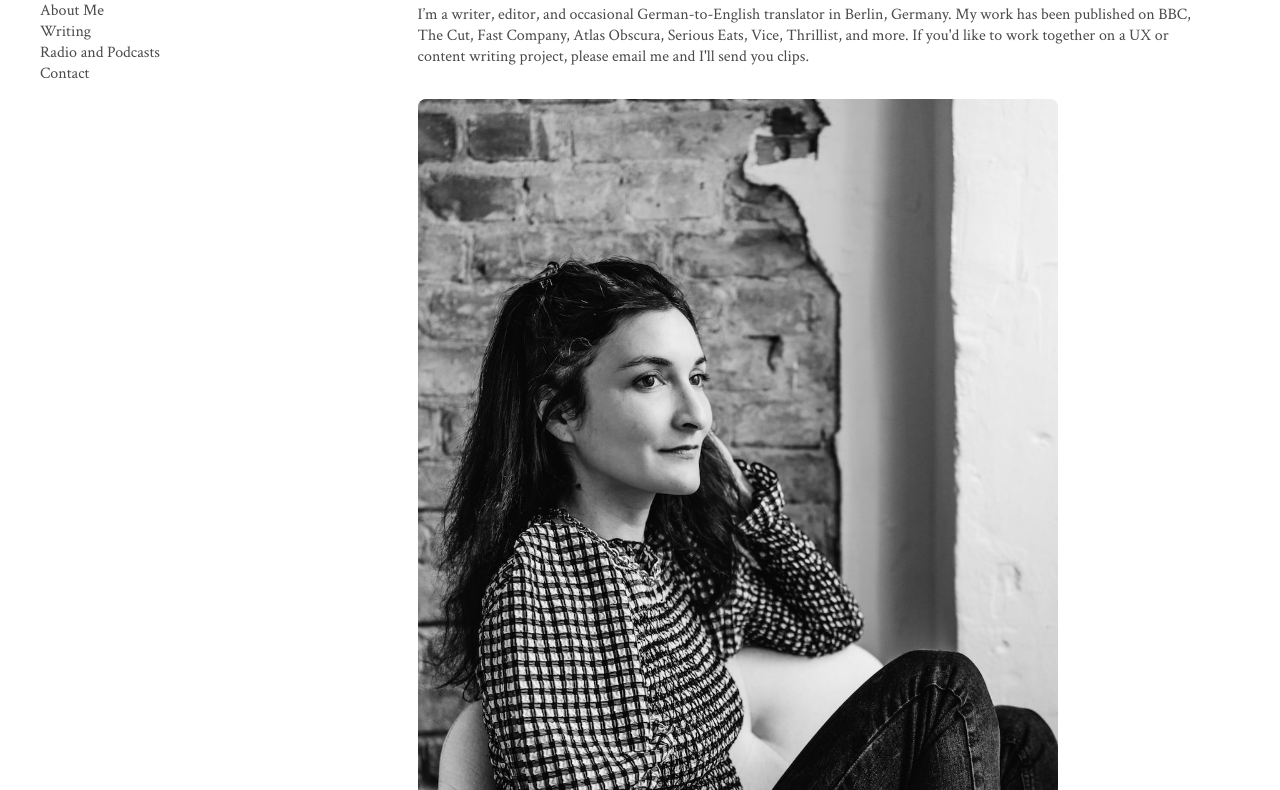
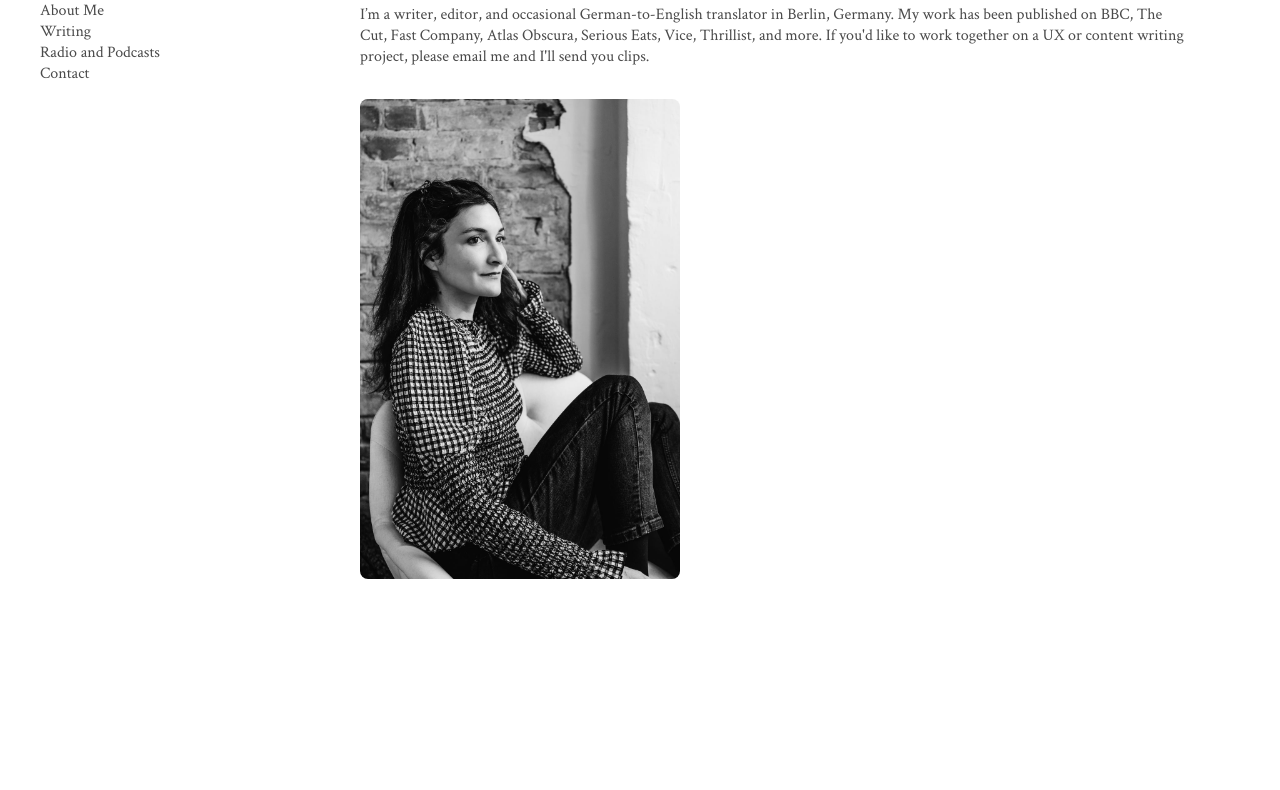
Before and after one commit to russellmorgan/SusannahWebsite, a website built with Vite: page docs/index.html in a window 1280 px wide. Shown: the part 95-885 px from the top of the page. After the commit the page ends 800 px from the top, so only its background shows below. Built offline with nearby package versions, Linux system fonts and the light colour scheme.

Commit message:
adjusted column width and main image

```diff
--- a/docs/main.css
+++ b/docs/main.css
@@ -50,11 +50,11 @@ ul {
 }
 
 .side-nav {
-  flex: 1 0 30%;
+  flex: 1 0 25%;
 }
 
 .content-column {
-  flex: 2 1 70%;
+  flex: 2 1 75%;
 }
 
 .content-column li {
@@ -65,7 +65,7 @@ ul {
   height: auto;
   border-radius: 0.5rem;
   margin-top: 2rem;
-  max-width: 640px;
+  max-width: 320px;
   width: 100%;
 }
 
```
